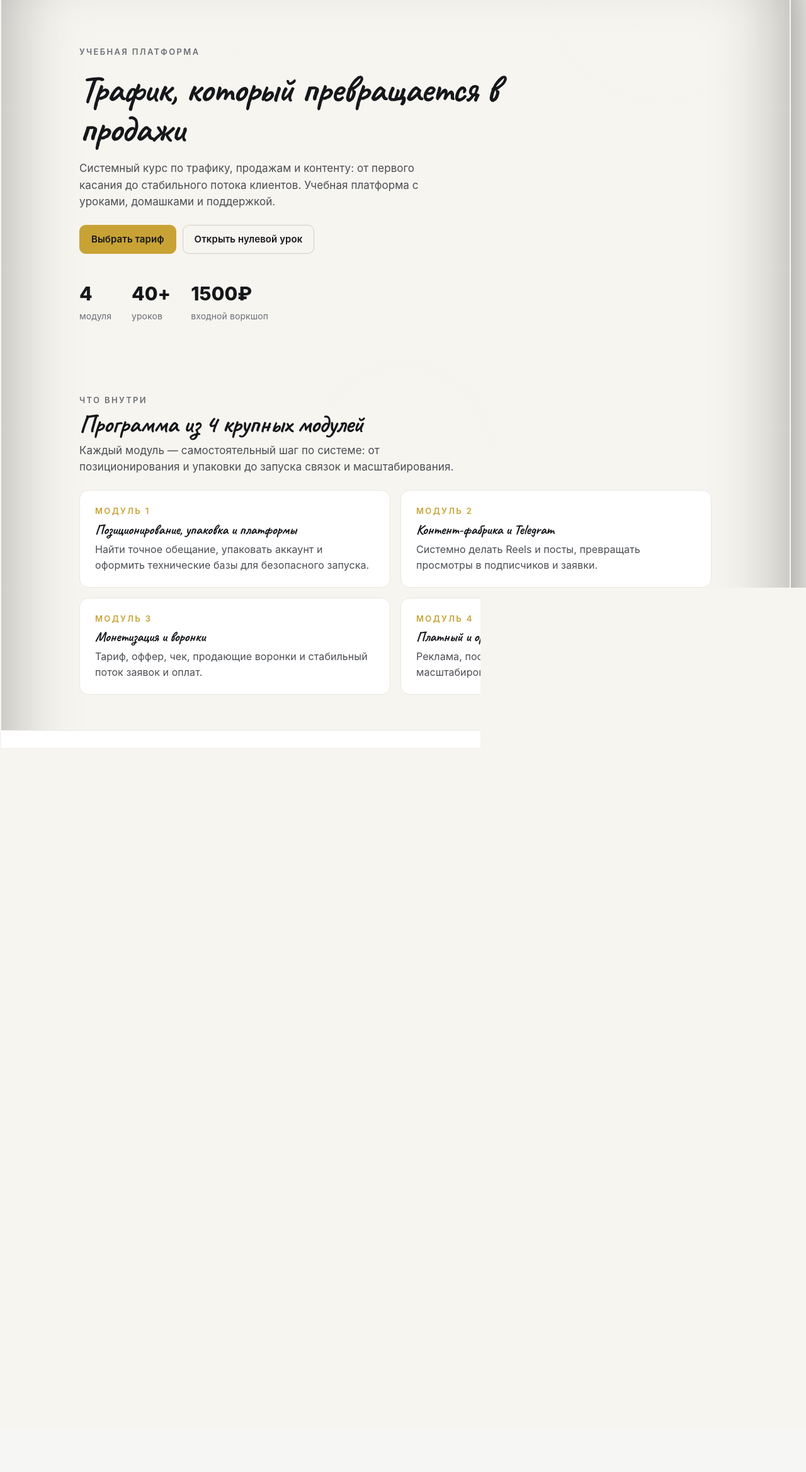
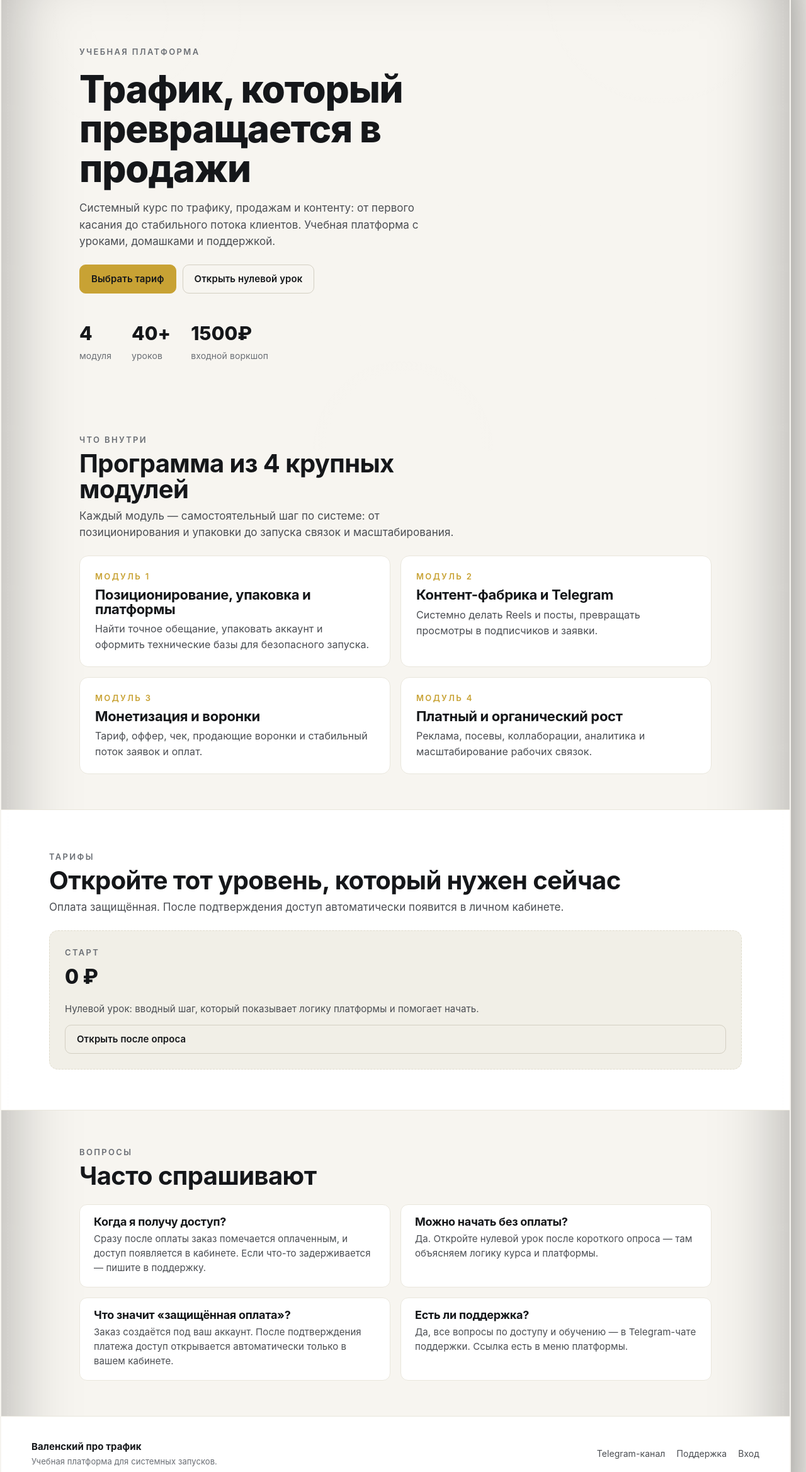
Before and after one commit to Lkhn-i/valensky-traffic-platform, a Django app: page / in a window 1280 px wide. Shown: the part 84-2421 px from the top of the page at 63% size. Before the commit the page ends 1244 px from the top, so only its background shows below. Run offline with Django 5.2, Linux system fonts and the light colour scheme; data that the repository does not hold is empty; parts of the project's set-up code (start-up, migrations or seed data) failed here and were passed over.

Commit message:
polish(ui): reduce duplicate lesson headings, force Inter on landing list items

```diff
--- a/static/css/chalk-theme.css
+++ b/static/css/chalk-theme.css
@@ -2924,3 +2924,31 @@
   .landing-tariffs { padding: 48px 20px; }
   .landing-footer { padding: 28px 20px; }
 }
+
+/* Force Inter on landing page (override chalk-handwritten globals). */
+body.landing-light-body .landing-light h1,
+body.landing-light-body .landing-light h2,
+body.landing-light-body .landing-light h3,
+body.landing-light-body .landing-light h4,
+body.landing-light-body .landing-light p,
+body.landing-light-body .landing-light a,
+body.landing-light-body .landing-light strong,
+body.landing-light-body .landing-light span,
+body.landing-light-body .landing-light small,
+body.landing-light-body .landing-light button,
+  body.landing-light-body .landing-light li,
+body.landing-light-body .landing-brand,
+body.landing-light-body .landing-button {
+  font-family: "Inter", "Helvetica Neue", system-ui, -apple-system, "Segoe UI", sans-serif !important;
+}
+body.landing-light-body .landing-light h1,
+body.landing-light-body .landing-light h2,
+body.landing-light-body .landing-light h3 {
+  font-weight: 700 !important;
+  letter-spacing: -0.015em !important;
+  color: #15171a !important;
+}
+body.landing-light-body .landing-light .landing-hero-copy h1 {
+  font-weight: 800 !important;
+  letter-spacing: -0.02em !important;
+}
```
Also changed, not shown: apps/curriculum/templates/curriculum/lesson_detail.html (+4 -4 lines).
